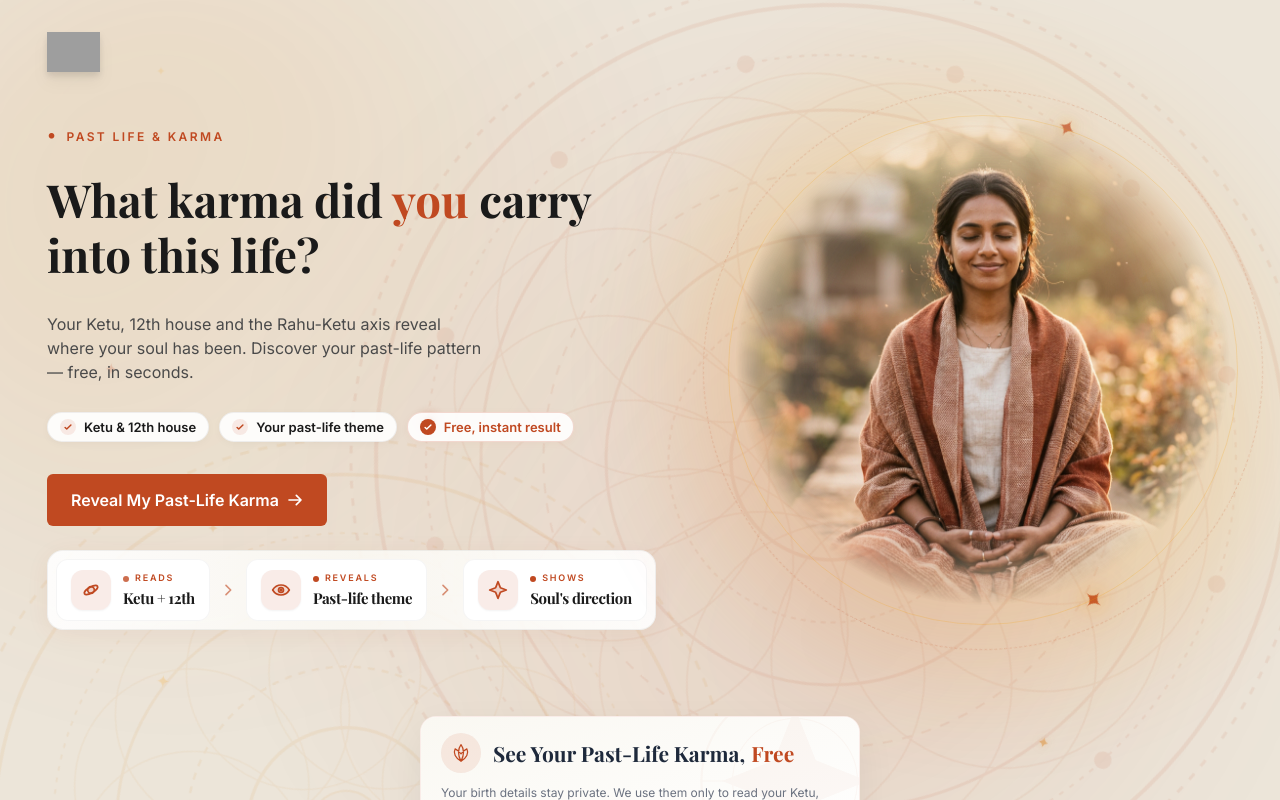
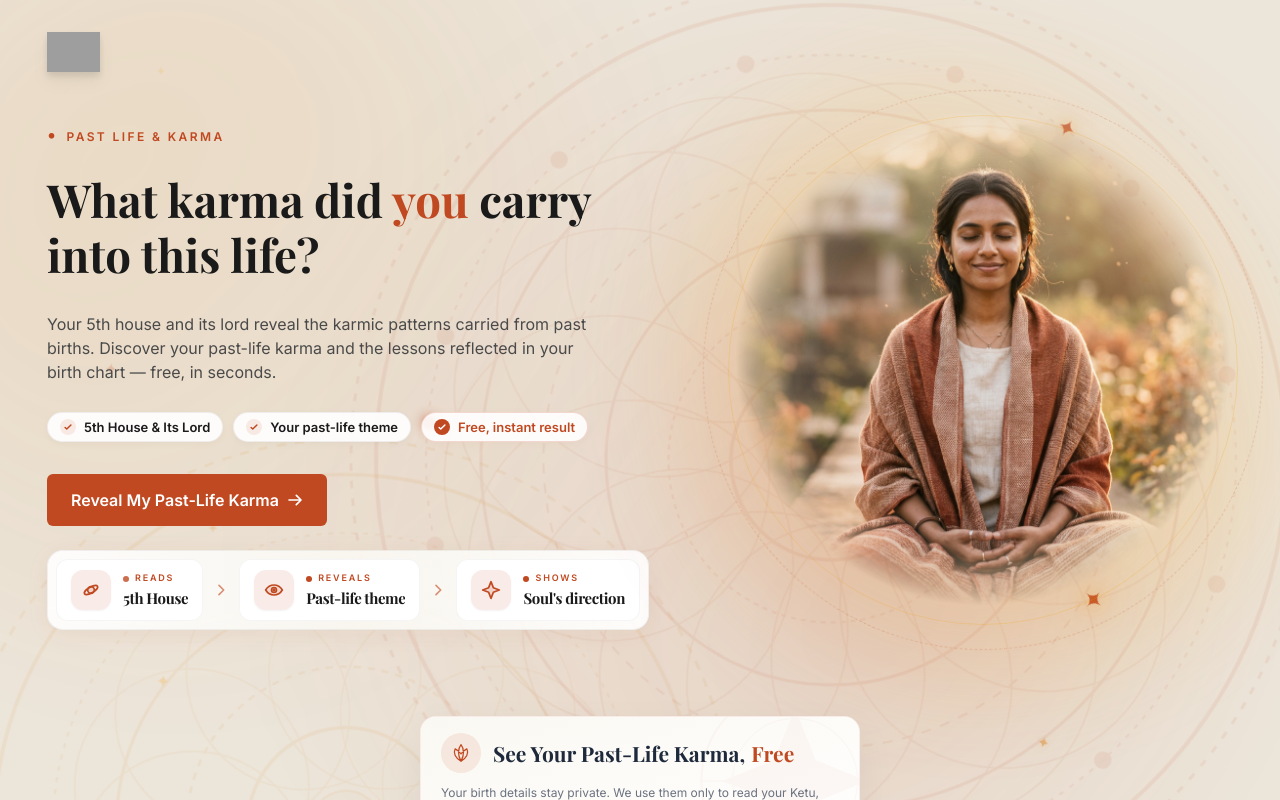
Before and after one commit to AbishekAstroVed/Past-Life-Calculator-First, a React (Vite) app: page / in a window 1280 px wide. Shown: the top 800 px of the page. Built offline with nearby package versions, Linux system fonts and the light colour scheme; grey boxes are pictures that could not be loaded; a web font is replaced by a local one.

Commit message:
Content Changes

```diff
--- a/src/components/HeroContent/HeroContent.jsx
+++ b/src/components/HeroContent/HeroContent.jsx
@@ -13,7 +13,7 @@ const HeroContent = ({ onCtaClick }) => {
       </h1>
 
       <p className="text-sm sm:text-[15px] md:text-base text-[#4a4a4a] max-w-[92%] leading-relaxed mt-1.5">
-        Your Ketu, 12th house and the Rahu-Ketu axis reveal<br className="hidden lg:block" /> where your soul has been. Discover your past-life pattern<br className="hidden lg:block" /> — free, in seconds.
+        Your 5th house and its lord reveal the karmic patterns carried from past births. Discover your past-life karma and the lessons reflected in your birth chart — free, in seconds.
       </p>
 
       {/* Feature Highlight Pills */}
@@ -24,7 +24,7 @@ const HeroContent = ({ onCtaClick }) => {
               <path strokeLinecap="round" strokeLinejoin="round" d="M5 13l4 4L19 7" />
             </svg>
           </span>
-          <span className="font-semibold text-[#1a1a1a]">Ketu & 12th house</span>
+          <span className="font-semibold text-[#1a1a1a]">5th House & Its Lord</span>
         </div>
 
         <div className="inline-flex items-center gap-2 px-3 py-1.5 rounded-full bg-white/90 backdrop-blur-sm border border-black/[0.06] shadow-[0_2px_8px_rgba(0,0,0,0.03)] hover:border-[#C04921]/30 hover:shadow-[0_4px_12px_rgba(192,73,33,0.08)] hover:-translate-y-0.5 transition-all duration-200">
@@ -76,7 +76,7 @@ const HeroContent = ({ onCtaClick }) => {
                 <span className="text-[9px] font-bold tracking-[0.2em] uppercase text-[#C04921]">Reads</span>
               </div>
               <span className="font-serif font-bold text-sm md:text-[15px] text-[#1a1a1a] tracking-tight block truncate mt-0.5">
-                Ketu + 12th
+                5th House
               </span>
             </div>
           </div>
```
